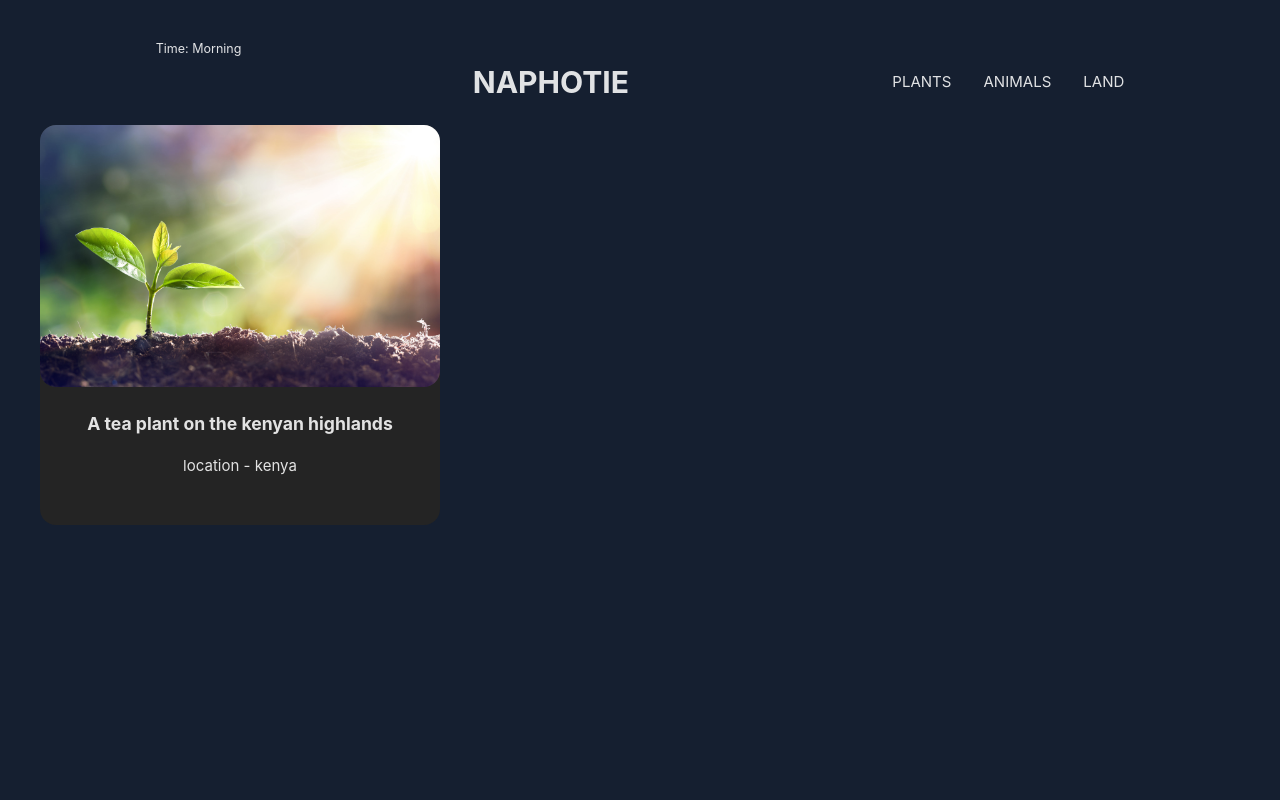
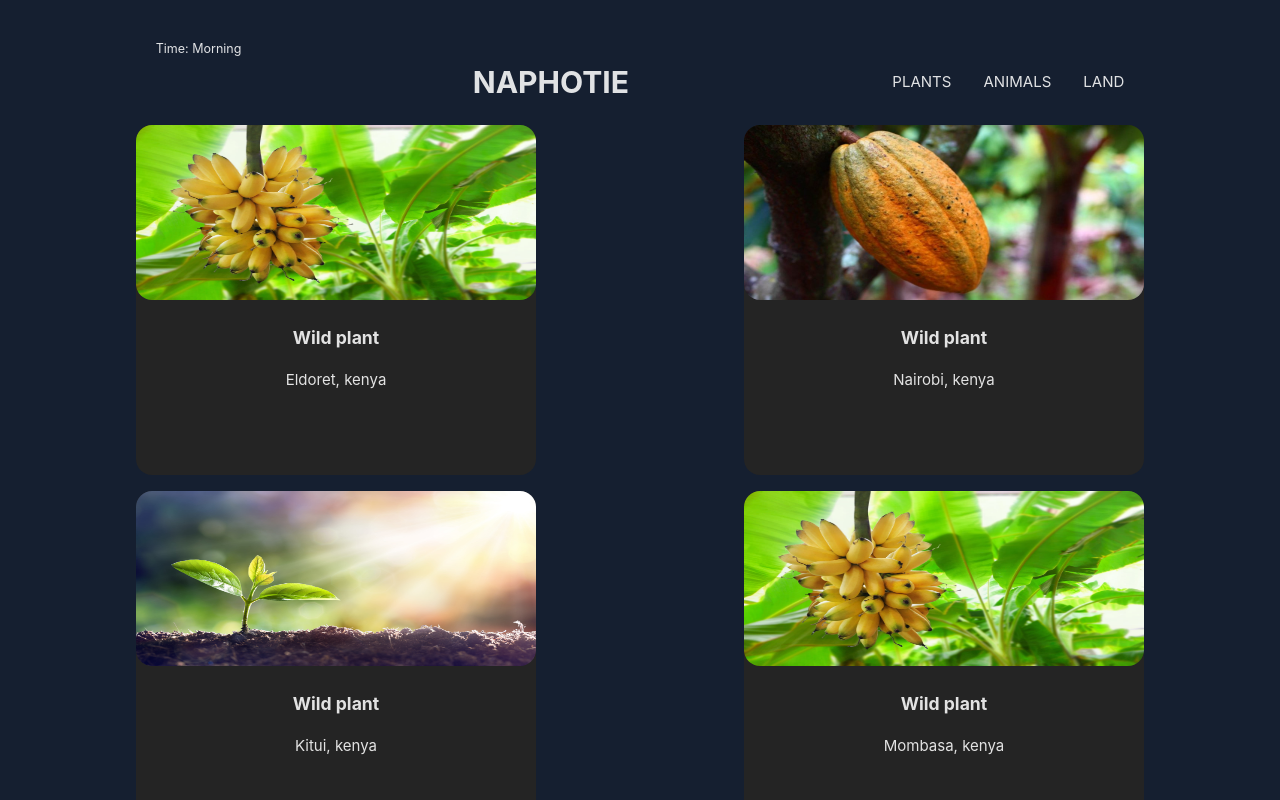
Before and after one commit to jmngandu/NAPHOTIE, a React (Vite) app in the folder naphotie/: page / in a window 1280 px wide. Shown: the top 800 px of the page. Built offline with nearby package versions, Linux system fonts and the light colour scheme.

Commit message:
added home page

```diff
--- a/naphotie/src/App.css
+++ b/naphotie/src/App.css
@@ -27,13 +27,17 @@
 .page-file {
   background-color: #242424;
   width: 400px;
-  height: 400px;
+  height: 350px;
   border-radius: 1rem;
 }
 .page-file img {
   width: 100%;
+  height: 50%;
   border-radius: 1rem;
 }
-.hero-sect {
+.Hero-page {
   display: flex;
+  justify-content: space-around;
+  flex-wrap: wrap;
+  gap: 1rem;
 }
--- a/naphotie/src/Components/Hero.jsx
+++ b/naphotie/src/Components/Hero.jsx
@@ -3,9 +3,9 @@ export const Hero = (props) => {
     <>
       <div className="hero-sect">
         <div className="page-file">
-          <img src={`/src/assets/Plants/${props.img}`} />
-          <h3>{props.h3}</h3>
-          <p>{props.p}</p>
+          <img src={`/src/assets/Plants/${props.image}`} />
+          <h3>{props.name}</h3>
+          <p>{props.location}</p>
         </div>
       </div>
     </>
--- a/naphotie/src/Components/PlantsData.js
+++ b/naphotie/src/Components/PlantsData.js
@@ -1,27 +1,32 @@
 export default [
   {
-    img: "src",
+    image: "banana.jpg",
     name: "Wild plant",
     location: "Eldoret, kenya",
   },
   {
-    img: "src",
+    image: "cocoa.jpg",
     name: "Wild plant",
     location: "Nairobi, kenya",
   },
   {
-    img: "src",
+    image: "scaled.jpeg",
     name: "Wild plant",
     location: "Kitui, kenya",
   },
   {
-    img: "src",
+    image: "banana.jpg",
     name: "Wild plant",
     location: "Mombasa, kenya",
   },
   {
-    img: "src",
+    image: "cocoa.jpg",
     name: "Wild plant",
     location: "Nakuru, kenya",
   },
+  {
+    image: "scaled.jpeg",
+    name: "Wild plant",
+    location: "Kitui, kenya",
+  },
 ];
--- a/naphotie/src/Pages/Home.jsx
+++ b/naphotie/src/Pages/Home.jsx
@@ -5,17 +5,17 @@ import PlantsData from "../Components/PlantsData";
 export const Home = () => {
   const PlantDataset = PlantsData.map((Plants) => {
     return (
-      <Plants img={Plants.img} name={Plants.name} location={Plants.location} />
+      <Hero
+        image={Plants.image}
+        name={Plants.name}
+        location={Plants.location}
+      />
     );
   });
   return (
     <>
       <Header />
-      <Hero
-        img="scaled.jpeg"
-        h3="A tea plant on the kenyan highlands"
-        p="location - kenya"
-      />
+      <div className="Hero-page">{PlantDataset}</div>
     </>
   );
 };
```
